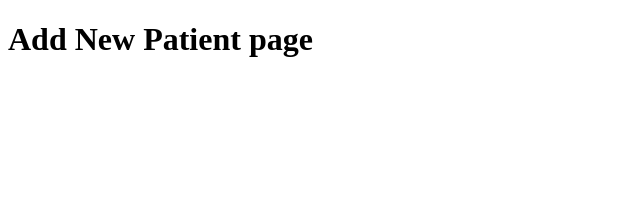
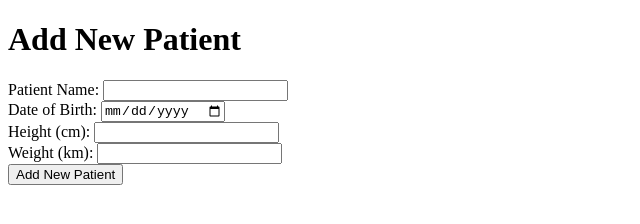
Before and after one commit to mark-fox/SBAJavaScriptProject, a plain HTML site: page pages/addpatient.html in a window 1280 px wide. Shown: the whole page, without its empty margins (0-640 px from the left). Drawn offline with Linux system fonts and the light colour scheme.

Commit message:
updated new patient page

```diff
--- a/pages/addpatient.html
+++ b/pages/addpatient.html
@@ -7,6 +7,22 @@
     <title>New Patient</title>
 </head>
 <body>
-    <h1>Add New Patient page</h1>
+    <h1>Add New Patient</h1>
+
+    <form id="addpatientForm" action="" method="post">
+        <label for="patientName" class="formLabels">Patient Name:</label>
+        <input type="text" id="patientName"></imput>
+        <br>
+        <label for="birthdate" class="formLabels">Date of Birth:</label>
+        <input type="date" id="birthdate">
+        <br>
+        <label for="patientHeight" class="formLabels">Height (cm):</label>
+        <input type="number" id="patientHeight">
+        <br>
+        <label for="patientWeight" class="formLabels">Weight (km):</label>
+        <input type="number" id="patientWeight">
+        <br>
+        <button type="submit" id="addpatientBtn">Add New Patient</button>
+    </form>
 </body>
 </html>
```
Also changed, not shown: index.html (+2 -2 lines), pages/signup.html (+3 -3 lines).
